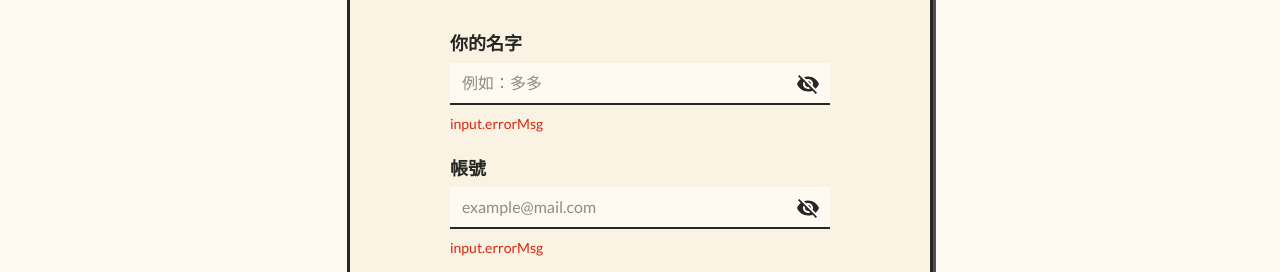
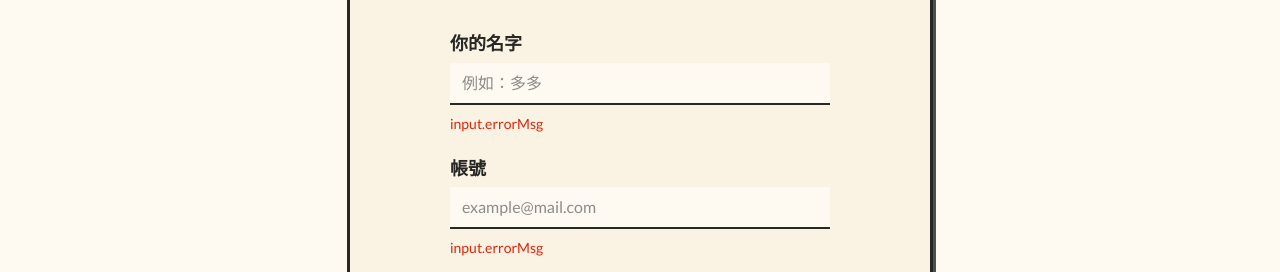
Before and after one commit to star82620/join-joy, a Next.js app: page /signup in a window 1280 px wide. Shown: the part 214-486 px from the top of the page. Built offline with nearby package versions, Linux system fonts and the light colour scheme.

Commit message:
update/ set password input visibility switch

```diff
--- a/common/components/FormInput.tsx
+++ b/common/components/FormInput.tsx
@@ -1,5 +1,6 @@
+import { useEffect, useRef, useState } from "react";
 import Image from "next/image";
-import { useEffect, useRef, useState } from "react";
+import clsx from "clsx";
 
 // 如果 errorMsg 有內容，就 show errorMsg，沒有的話就隱藏
 // 如果 type === password，就 show 眼睛圖
@@ -33,7 +34,12 @@ export default function FormInput({ formSet }: FormInputProps) {
           required={input.required}
         ></input>
         <span
-          className="inline-block w-11 h-7 -ml-11 mt-2 z-10 bg-eye-off bg-center bg-no-repeat bg-yellow-tint"
+          className={clsx(
+            input.type === "password" ? "inline-block" : "hidden",
+            "w-11 h-7 -ml-11 mt-2 z-10",
+            "bg-eye-off",
+            "bg-center bg-no-repeat bg-yellow-tint"
+          )}
           onClick={() => {
             console.log("按了要改變 state");
           }}
```
